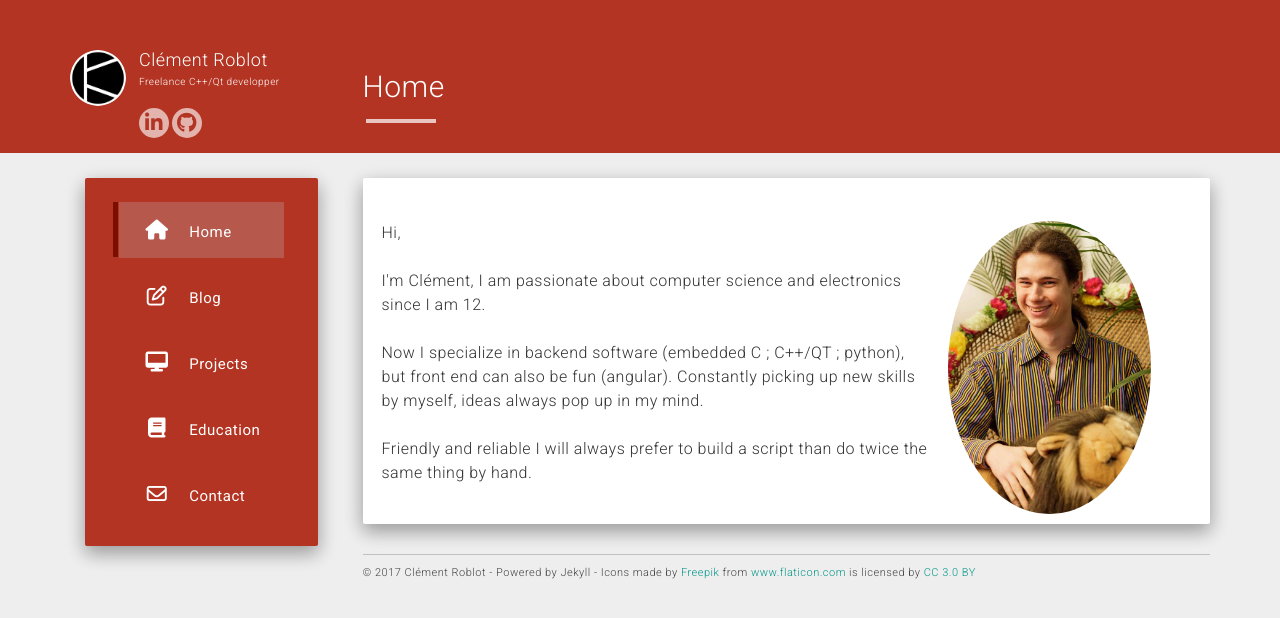
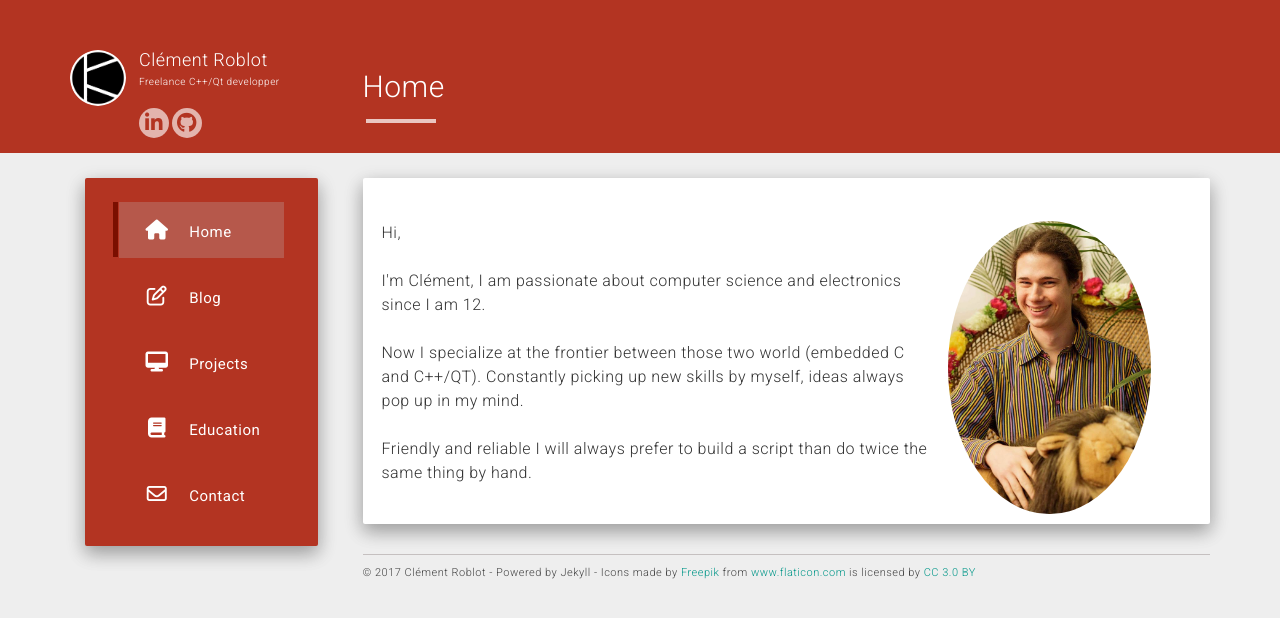
Before and after one commit to clement-roblot/karlito139.github.io, a Jekyll site: the page built from index.html, in a window 1280 px wide. Shown: the top 618 px of the page. Built offline with Jekyll 4.4.1, drawn with Linux system fonts in a browser that asks for light colours; nearby versions of some CDN libraries.

Commit message:
Better introduction of myself.

```diff
--- a/index.html
+++ b/index.html
@@ -12,9 +12,18 @@ title: Home
     <br>
     I'm Clément, I am passionate about computer science and electronics since I am 12.<br>
     <br>
-    Now I specialize in backend software (embedded C ; C++/QT ; python), but front end can also be fun (angular). Constantly picking up new skills by myself, ideas always pop up in my mind.<br>
+    Now I specialize at the frontier between those two world (embedded C and C++/QT). Constantly picking up new skills by myself, ideas always pop up in my mind.<br>
     <br>
     Friendly and reliable I will always prefer to build a script than do twice the same thing by hand.
+
+
+
+<!-- I got a lot of experience in small microcontroleur, so I know how to optimise code, and I am attentive to mémory usage.
+
+Maybe put my age, and experience in a job
+
+I am available to work as a freelance -->
+
 
   </div>
 
```
